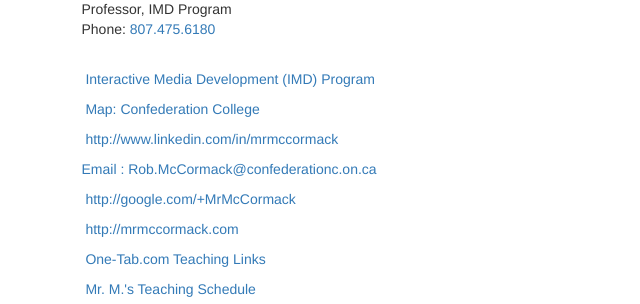
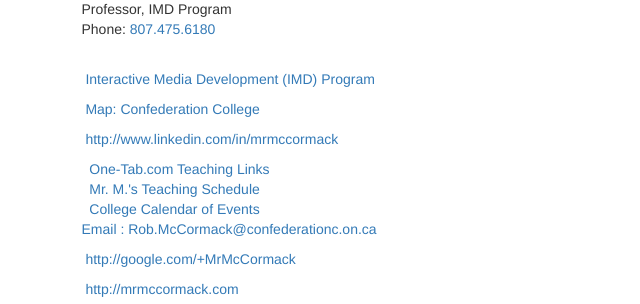
Before and after one commit to mrmccormack/sig, a plain HTML site: page index.html in a window 1280 px wide. Shown: the part 496-800 px from the top of the page, without its empty margins (281-921 px from the left). Drawn offline with nearby package versions, Linux system fonts and the light colour scheme.

Commit message:
paste since syncing problems

```diff
--- a/index.html
+++ b/index.html
@@ -64,6 +64,9 @@
             <a href="http://www.linkedin.com/in/mrmccormack"><img src="https://www.google.com/s2/favicons?domain=linkedin.com" alt="">
                 http://www.linkedin.com/in/mrmccormack</a>
           </p>
+          <a href="https://www.one-tab.com/page/X1cSfP3NQZml7ykDH1Qh6w"><img src="https://www.google.com/s2/favicons?domain=one-tab.com" alt="">  One-Tab.com Teaching Links</a><br>
+          <a href="http://tinyurl.com/mrmsched"><img src="https://www.google.com/s2/favicons?domain=http://calendar.google.com" alt="">  Mr. M.'s Teaching Schedule</a><br>
+          <a href="http://www.confederationcollege.ca/sites/default/files/images/academic_calendar_of_events_2017-18_0.pdf"><img src="https://google.com/s2/favicons?domain=http://confederationc.on.ca" alt="">  College Calendar of Events</a><br>
           <p>
             <a href="mailto:Rob.McCormack@confederationc.on.ca">Email : Rob.McCormack@confederationc.on.ca
               </a>
```
